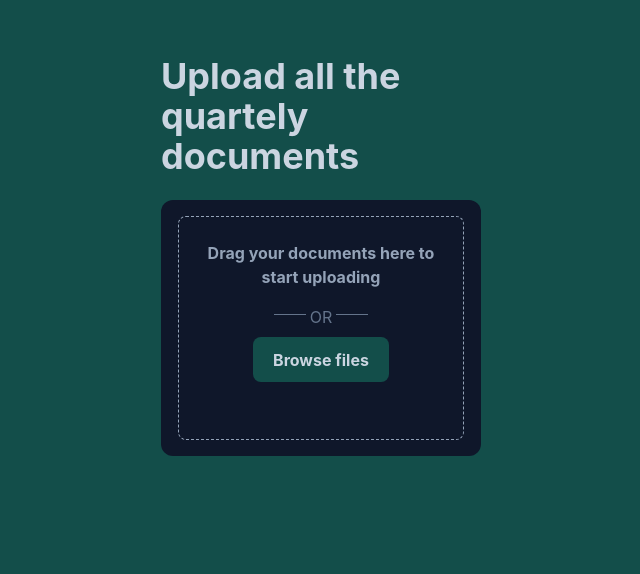
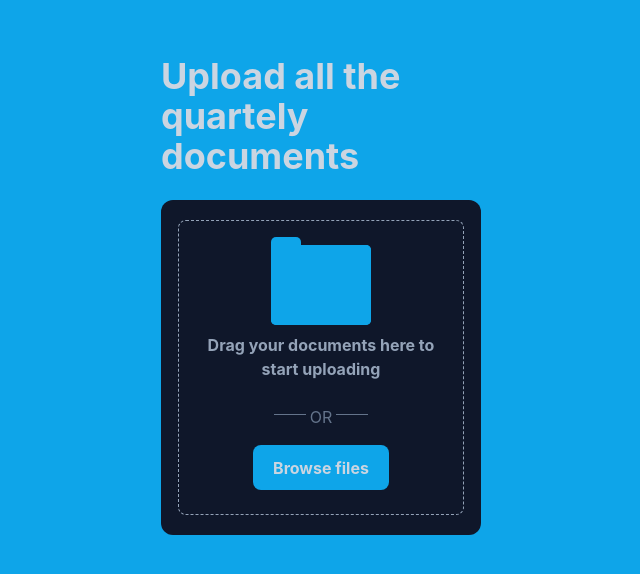
Before and after one commit to Mogoatlhe/dkkp-pdf-excel-export, a React (Vite) app: page / in a window 1280 px wide. Shown: the top 574 px of the page, without its empty margins (319-959 px from the left). Built offline with nearby package versions, Linux system fonts and the light colour scheme.

Commit message:
add folder animation

```diff
--- a/src/App.css
+++ b/src/App.css
@@ -1,3 +1,74 @@
 @tailwind base;
 @tailwind components;
 @tailwind utilities;
+
+.back::after {
+  position: absolute;
+  bottom: 98%;
+  left: 0;
+  content: "";
+  width: 30px;
+  height: 10px;
+  background: #0ea5e9;
+  border-radius: 5px 5px 0 0;
+}
+
+.paper {
+  position: absolute;
+  bottom: 10%;
+  left: 50%;
+  transform: translate(-50%, 10%);
+  width: 70%;
+  height: 80%;
+  background: #ffffff;
+  border-radius: 5px;
+  transition: all 0.3s ease-in-out;
+}
+
+.back {
+  position: relative;
+  width: 100px;
+  height: 80px;
+  border-radius: 0px 5px 5px 5px;
+}
+
+.paper:nth-child(2) {
+  background: #ffffff;
+  width: 80%;
+  height: 70%;
+}
+
+.paper:nth-child(3) {
+  background: #ffffff;
+  width: 90%;
+  height: 60%;
+}
+
+.front {
+  position: absolute;
+  width: 100%;
+  height: 100%;
+  border-radius: 5px;
+  transform-origin: bottom;
+  transition: all 0.3s ease-in-out;
+}
+
+.folder:hover {
+  transform: translateY(-8px);
+}
+
+.folder:hover .paper {
+  transform: translate(-50%, 0%);
+}
+
+.folder:hover .front {
+  transform: skew(15deg) scaleY(0.6);
+}
+
+.folder:hover .right {
+  transform: skew(-15deg) scaleY(0.6);
+}
+
+.folder {
+  transition: all 0.2s ease-in;
+}
--- a/src/components/file_upload.tsx
+++ b/src/components/file_upload.tsx
@@ -1,3 +1,5 @@
+import Folder from "./folder";
+
 const File_Upload = () => {
   const get_files = () => {
     const files_btn = document.querySelector("#files") as HTMLElement | null;
@@ -7,12 +9,13 @@ const File_Upload = () => {
     }
   };
   return (
-    <div className="flex flex-col items-center h-screen w-screen bg-teal-900 gap-6">
+    <div className="flex flex-col items-center h-screen w-screen bg-sky-500 gap-6">
       <h2 className="text-slate-300 font-bold mt-14 text-4xl w-80">
         Upload all the quartely documents
       </h2>
-      <div className="w-80 h-64 bg-slate-900 rounded-xl p-1 grid">
-        <div className="flex flex-col p-6 items-center border border-dashed border-slate-400 w-11/12 h-56 place-self-center rounded-lg">
+      <div className="w-80 min-h-64 bg-slate-900 py-5 rounded-xl p-1 grid">
+        <div className="flex flex-col p-6 gap-2 items-center border border-dashed border-slate-400 w-11/12 min-h-56 place-self-center rounded-lg">
+          <Folder />
           <p className="font-bold text-slate-400 text-center">
             Drag your documents here to start uploading
           </p>
@@ -26,7 +29,7 @@ const File_Upload = () => {
             <input type="submit" id="submit" />
           </form>
           <button
-            className="font-bold bg-teal-900 mt-2 text-slate-300"
+            className="font-bold bg-sky-500 mt-2 text-slate-300"
             onClick={get_files}
           >
             Browse files
--- /dev/null
+++ b/src/components/folder.tsx
@@ -0,0 +1,15 @@
+const Folder = () => {
+  return (
+    <div className="folder">
+      <div className="back bg-sky-500">
+        <div className="paper"></div>
+        <div className="paper"></div>
+        <div className="paper"></div>
+        <div className="front bg-sky-500"></div>
+        <div className="front right"></div>
+      </div>
+    </div>
+  );
+};
+
+export default Folder;
```
